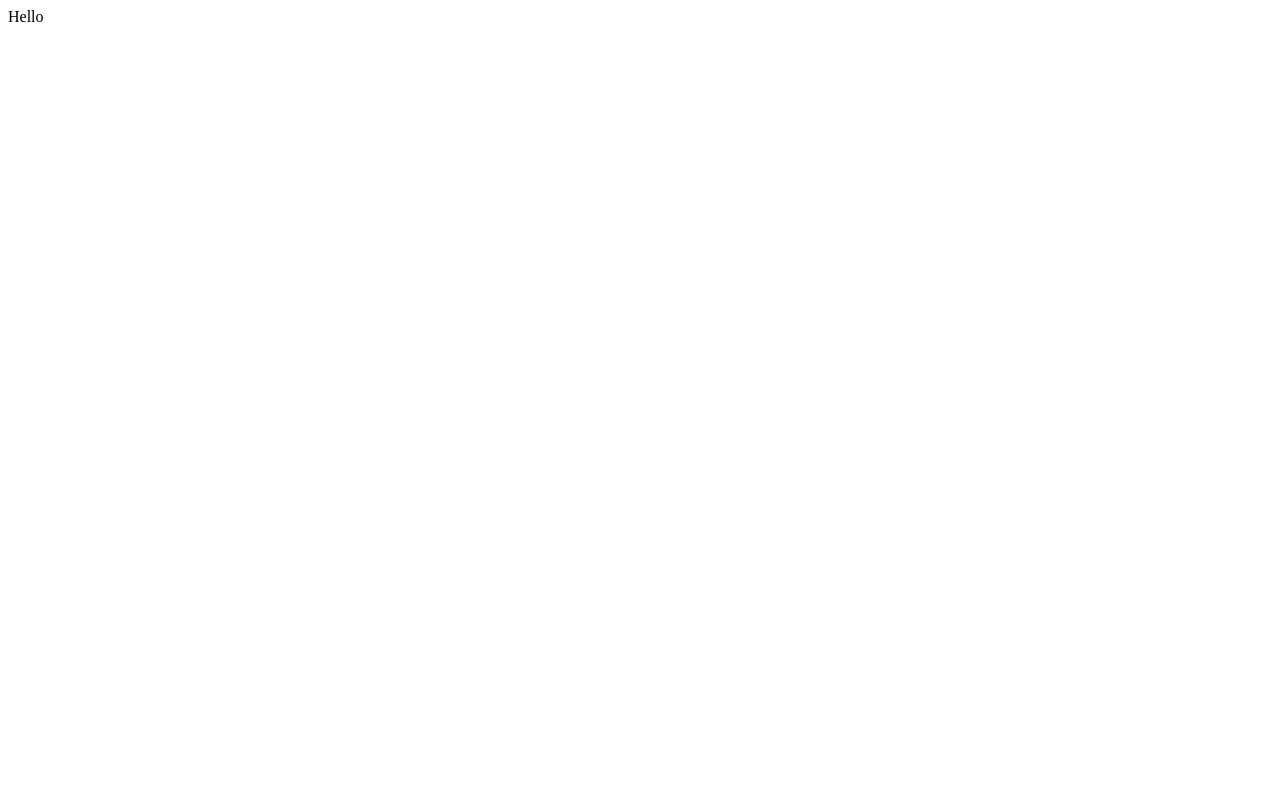
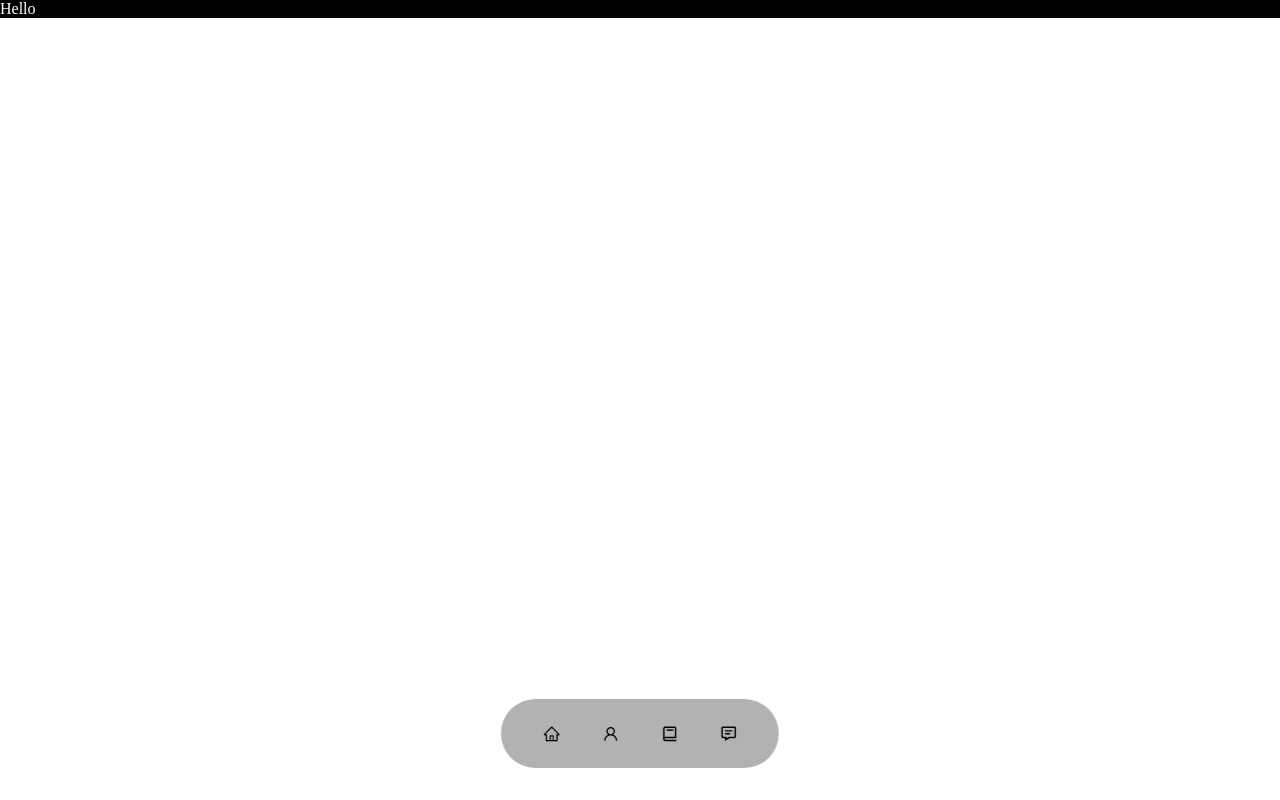
Before and after one commit to Vectari/serduszka-dwa, a React (Create React App) app: page / in a window 1280 px wide. Built offline with nearby package versions, Linux system fonts and the light colour scheme.

Commit message:
add navbar, add icons

```diff
--- a/package.json
+++ b/package.json
@@ -8,7 +8,9 @@
     "@testing-library/user-event": "^13.5.0",
     "react": "^18.2.0",
     "react-dom": "^18.2.0",
+    "react-icons": "^4.11.0",
     "react-scripts": "5.0.1",
+    "styled-components": "^6.1.0",
     "web-vitals": "^2.1.4"
   },
   "scripts": {
--- a/src/App.js
+++ b/src/App.js
@@ -1,8 +1,18 @@
+import styled from "styled-components";
+import { theme } from "./theme/theme";
+import NavBar from "./components/navbar/navbar";
+
+const StyledDiv = styled.div`
+  background-color: ${theme.colors.black};
+  color: ${theme.colors.white};
+`;
+
 function App() {
   return (
-    <div >
-      Hello
-    </div>
+    <>
+      <StyledDiv>Hello</StyledDiv>
+      <NavBar />
+    </>
   );
 }
 
--- /dev/null
+++ b/src/components/navbar/navbar.jsx
@@ -0,0 +1,54 @@
+import React from "react";
+import styled from "styled-components";
+import { useState } from "react";
+import {AiOutlineHome} from 'react-icons/ai'
+import {AiOutlineUser} from 'react-icons/ai'
+import {BiBook} from 'react-icons/bi'
+import {BiMessageDetail} from 'react-icons/bi'
+
+const StyledNav = styled.nav`
+  background: rgba(0, 0, 0, 0.3);
+  width: max-content;
+  display: block;
+  padding: 0.7rem 1.7rem;
+  z-index: 2;
+  position: fixed;
+  left: 50%;
+  transform: translateX(-50%);
+  bottom: 2rem;
+  display: flex;
+  gap: 0.8rem;
+  border-radius: 3rem;
+  backdrop-filter: blur(15px);
+`;
+
+const StyledAnchor = styled.a`
+  background: transparent;
+  padding: 0.9rem;
+  border-radius: 50%;
+  display: flex;
+  color: var(--color-light);
+  font-size: 1.1rem;
+  :hover {
+    background: rgba(0, 0, 0, 0.3);
+    border-radius: 50%;
+  }
+`;
+
+const NavBar = () => {
+  // const [activeNav, setActiveNav] = useState("#");
+  return (
+    <StyledNav>
+      {/* <a href="#" onClick={() => setActiveNav('#')} className={activeNav === '#' ? 'active' : ''}></a>
+      <a href="#about" onClick={() => setActiveNav('#about')} className={activeNav === '#about' ? 'active' : ''}></a>
+      <a href="#experience" onClick={() => setActiveNav('#experience')} className={activeNav === '#experience' ? 'active' : ''}></a>
+      <a href="#contact" onClick={() => setActiveNav('#contact')} className={activeNav === '#contact' ? 'active' : ''}></a> */}
+      <StyledAnchor><AiOutlineHome /></StyledAnchor>
+      <StyledAnchor><AiOutlineUser /></StyledAnchor>
+      <StyledAnchor><BiBook /></StyledAnchor>
+      <StyledAnchor><BiMessageDetail /></StyledAnchor>
+    </StyledNav>
+  );
+};
+
+export default NavBar;
--- a/src/index.js
+++ b/src/index.js
@@ -1,10 +1,12 @@
-import React from 'react';
-import ReactDOM from 'react-dom/client';
-import App from './App';
+import React from "react";
+import ReactDOM from "react-dom/client";
+import GlobalStyle from "./theme/globalStyles";
+import App from "./App";
 
-const root = ReactDOM.createRoot(document.getElementById('root'));
+const root = ReactDOM.createRoot(document.getElementById("root"));
 root.render(
   <React.StrictMode>
+    <GlobalStyle />
     <App />
   </React.StrictMode>
 );
--- /dev/null
+++ b/src/theme/globalStyles.js
@@ -0,0 +1,10 @@
+import { createGlobalStyle } from 'styled-components';
+
+const GlobalStyle = createGlobalStyle`
+  body {
+    margin: 0;
+    padding: 0;
+  }
+`;
+
+export default GlobalStyle;
--- /dev/null
+++ b/src/theme/theme.js
@@ -0,0 +1,6 @@
+export const theme = {
+  colors: {
+    white: "#FFF",
+    black: "#000",
+  },
+};
```
Also changed, not shown: 1 other file (tests, documents, lock files or other folders).
